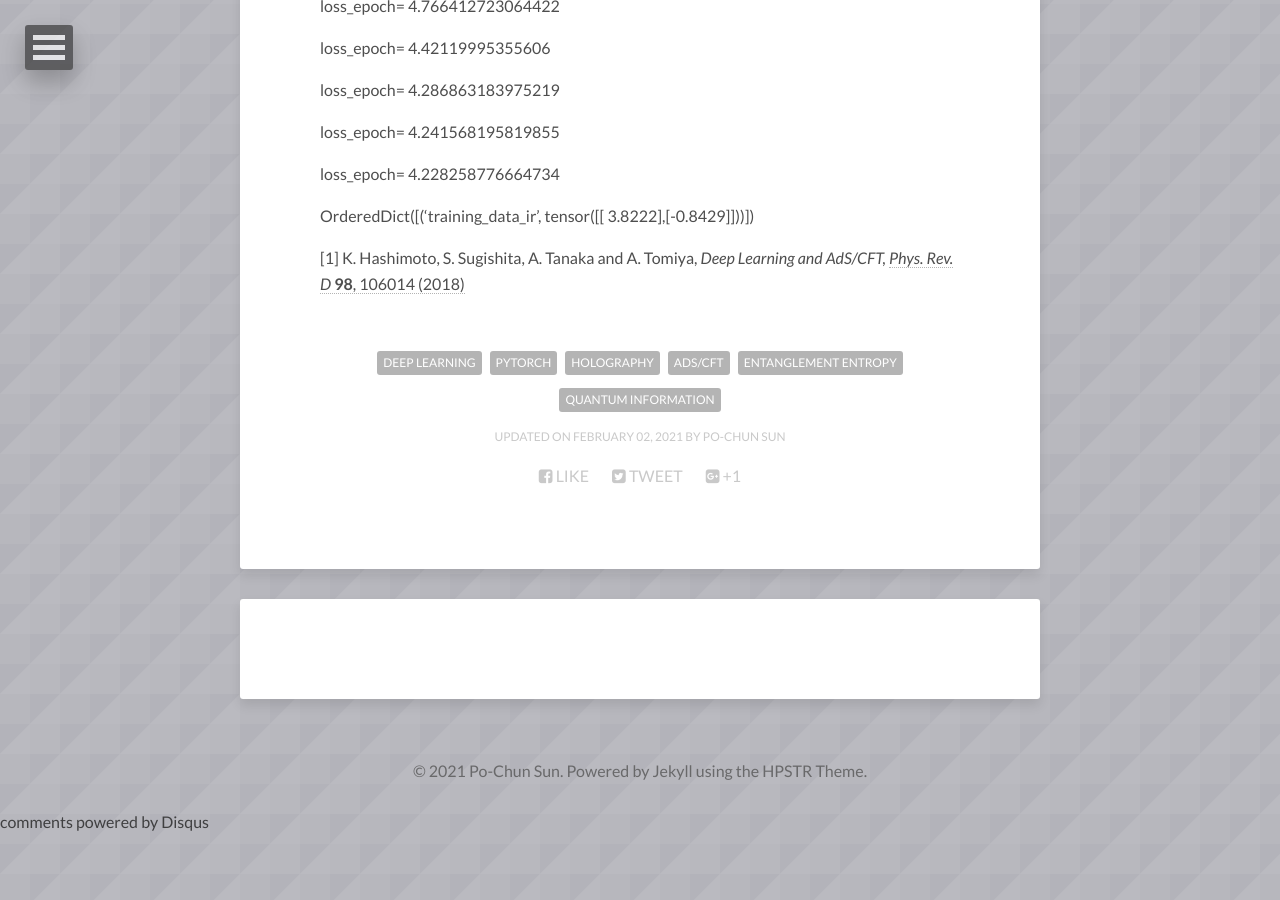
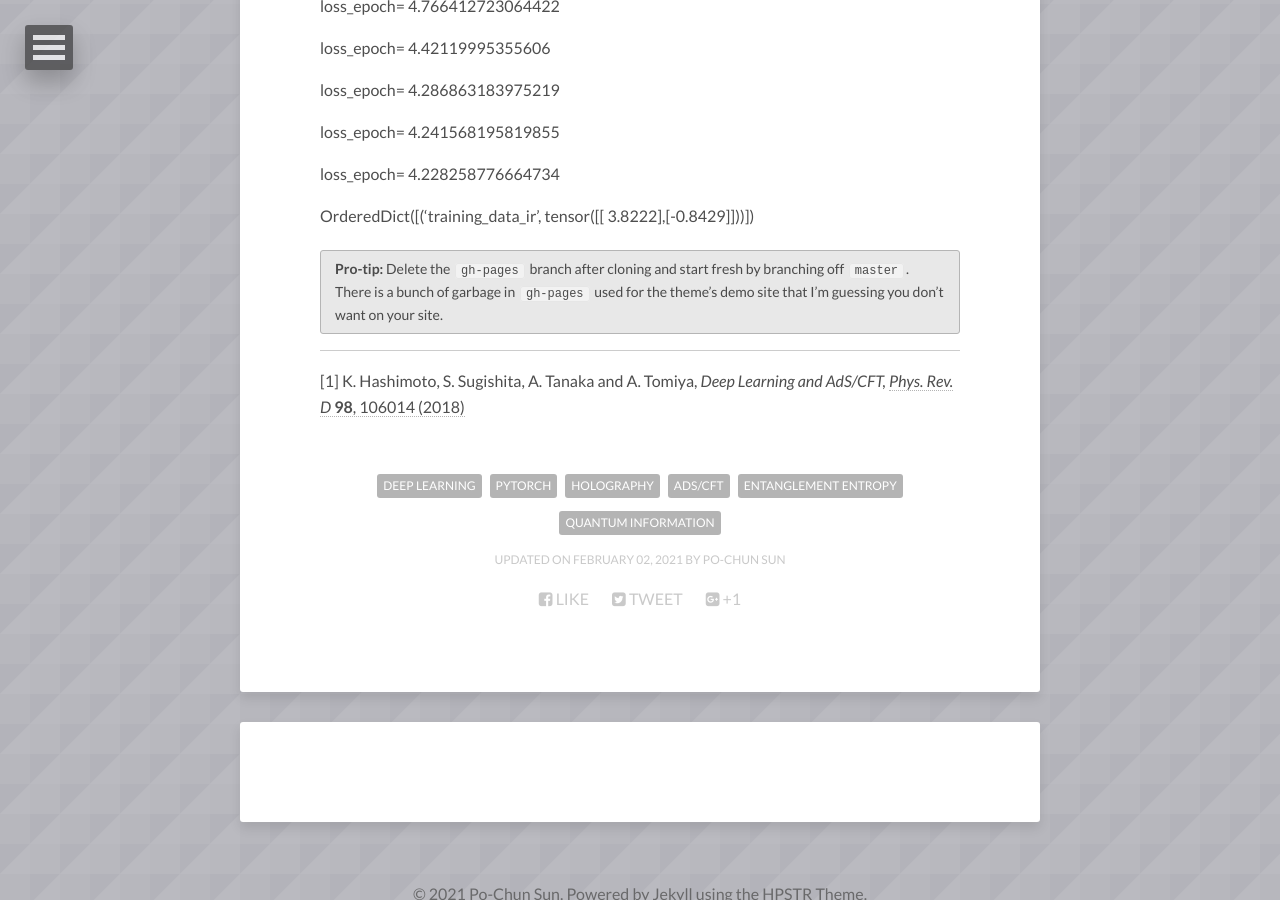
Before and after one commit to pochunsun/pochunsun.github.io, a Jekyll site: the page built from _posts/2021-06-02-sample-post.md, in a window 1280 px wide and 900 px high, scrolled down 22466 px. Built offline with Jekyll 4.4.1, drawn with Linux system fonts in a browser that asks for light colours; nearby versions of some CDN libraries; comment, search, counter and statistics services are not loaded; before the commit the page ends 23297 px from its top, so only the background shows below that.

Commit message:
Update 2021-06-02-sample-post.md

```diff
--- a/_posts/2021-06-02-sample-post.md
+++ b/_posts/2021-06-02-sample-post.md
@@ -492,5 +492,10 @@ loss_epoch= 4.228258776664734
 
 OrderedDict([('training_data_ir', tensor([[ 3.8222],[-0.8429]]))])
 
+**Pro-tip:** Delete the `gh-pages` branch after cloning and start fresh by branching off `master`. There is a bunch of garbage in `gh-pages` used for the theme's demo site that I'm guessing you don't want on your site.
+{: .notice}
+
+---
+
 
 [1] K. Hashimoto, S. Sugishita, A. Tanaka and A. Tomiya, *Deep Learning and AdS/CFT,* [*Phys. Rev. D* **98**, 106014 (2018)](https://journals.aps.org/prd/abstract/10.1103/PhysRevD.98.046019)
```
